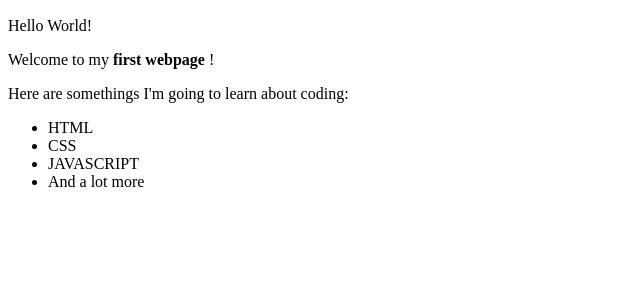
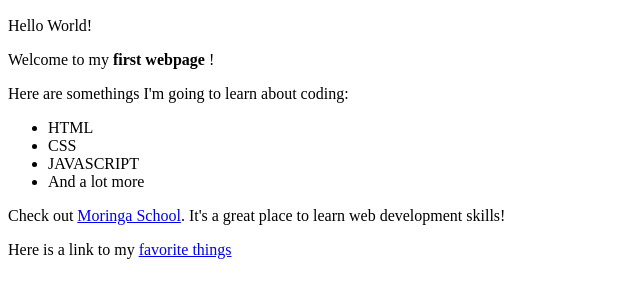
Before and after one commit to elizabethvera-atieno/my-first-webpage, a plain HTML site: page my-first-webpage.html in a window 1280 px wide. Shown: the part 110-408 px from the top of the page, without its empty margins (0-640 px from the left). Drawn offline with Linux system fonts and the light colour scheme.

Commit message:
add links the body

```diff
--- a/my-first-webpage.html
+++ b/my-first-webpage.html
@@ -20,6 +20,8 @@
         <li>JAVASCRIPT</li>
         <li>And a lot more</li>
     </ul>
+    <p>Check out <a href="http://moringaschool.com/">Moringa School</a>. It's a great place to learn web development skills!</p>
+    <p>Here is a link to my <a href="my-favourite-things.html">favorite things</a></p>
 
 </body>
 </html>
```
Also changed, not shown: 1 other file.
